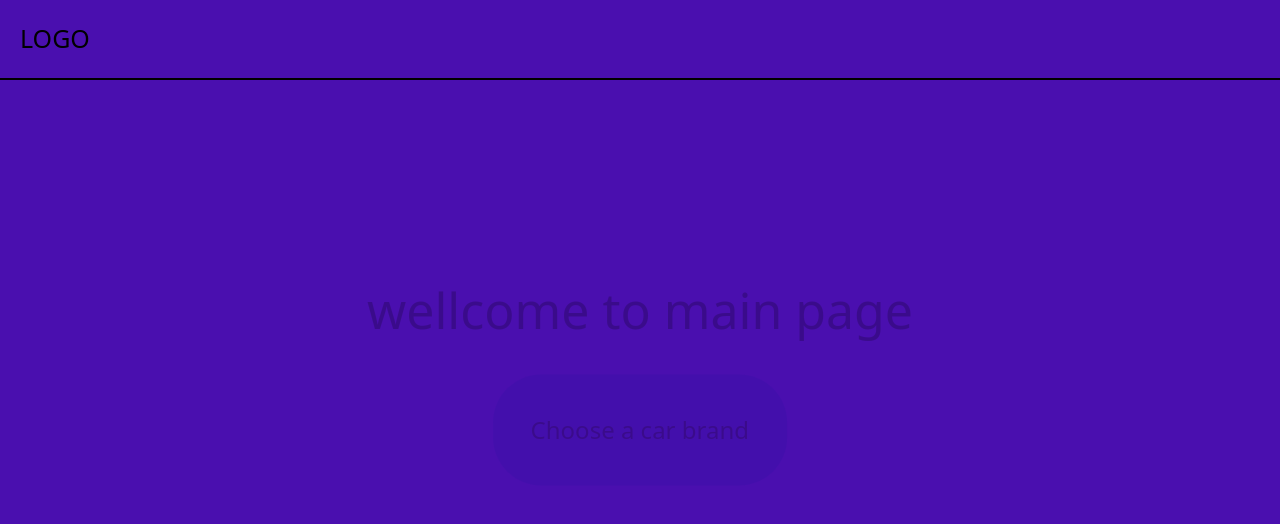
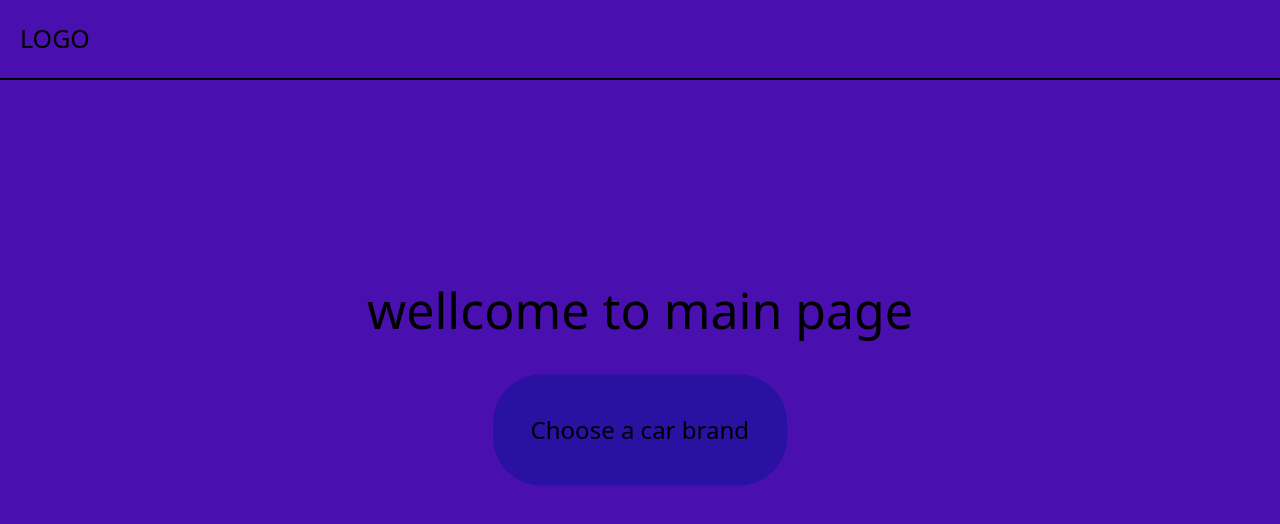
Before and after one commit to GiOrGI175/framer_motion, a Next.js app: page / in a window 1280 px wide. Shown: the top 524 px of the page. Built offline with nearby package versions, Linux system fonts and the light colour scheme.

Commit message:
lesson_3

```diff
--- a/app/components/ChooseBrand.tsx
+++ b/app/components/ChooseBrand.tsx
@@ -27,7 +27,11 @@ const ChooseBrand = () => {
         </ul>
 
         {brand && (
-          <motion.div initial={{ x: '-100vw' }} animate={{ x: 0 }}>
+          <motion.div
+            initial={{ x: '-100vw' }}
+            animate={{ x: 0 }}
+            transition={{ duration: 1.5, type: 'spring', stiffness: 520 }}
+          >
             <Link href={`base/${brand}`}>
               <button className='w-fit p-[10px] mt-[20px]  rounded-4xl bg-[#0c158d] cursor-pointer'>
                 see all cars
--- a/app/components/Header.tsx
+++ b/app/components/Header.tsx
@@ -8,6 +8,8 @@ const Header = () => {
       className='w-full flex justify-center items-center overflow-hidden'
       initial={{ y: -200 }}
       animate={{ y: 0 }}
+      // transition={{ type: 'tween' }}
+      transition={{ type: 'spring', duration: 2 }}
     >
       <div className='max-w-[1280px] w-full flex justify-between border-b-[2px] border-[black] py-[20px]'>
         <motion.div initial={{ x: -200 }} animate={{ x: 20 }}>
--- a/app/page.tsx
+++ b/app/page.tsx
@@ -8,7 +8,9 @@ export default function Home() {
   return (
     <motion.main
       className='w-full h-[100dvh] flex justify-center items-center'
-      animate={{ rotateZ: 360, opacity: [0, 0.2], marginTop: -100 }}
+      initial={{ opacity: 0.1 }}
+      animate={{ rotateZ: 360, opacity: 1, marginTop: -100 }}
+      transition={{ duration: 0.5 }}
     >
       <div className='flex flex-col gap-[25px] items-center'>
         <motion.h1
```
